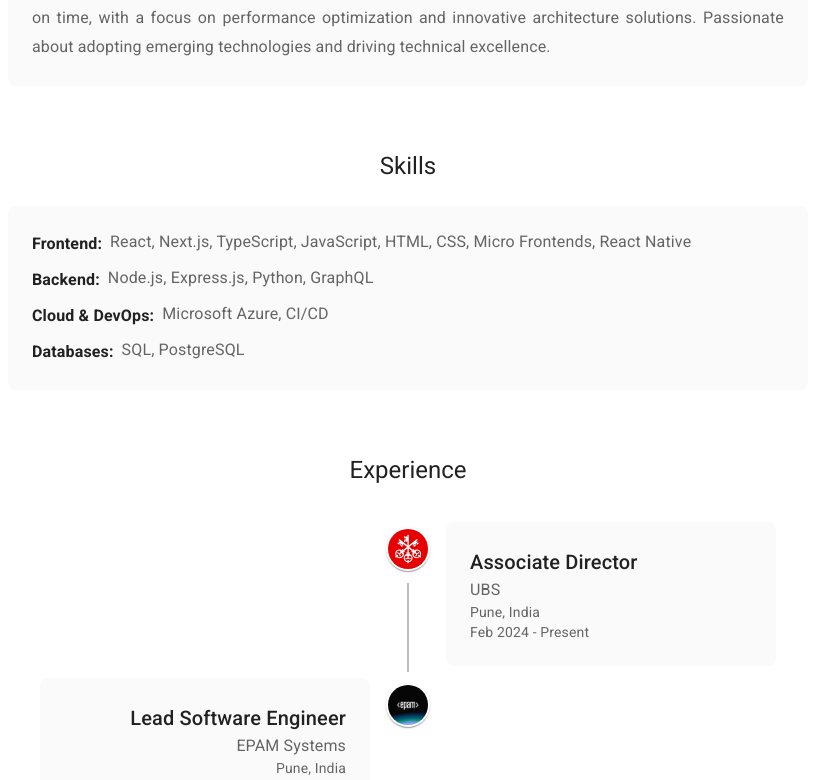
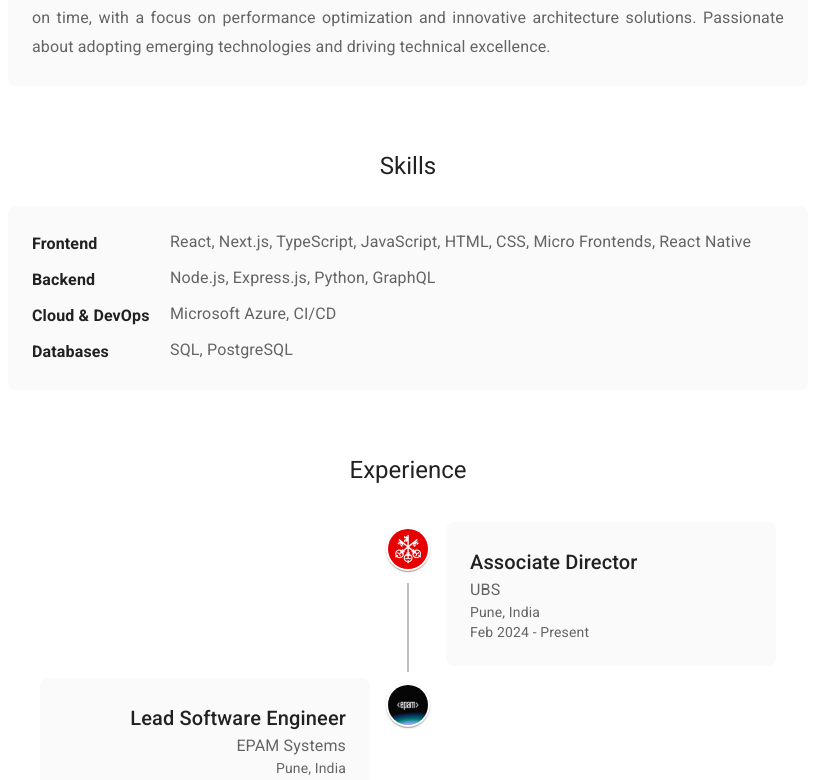
Before and after one commit to vkondi/vkondi.github.io, a React (Vite) app: page / in a window 1280 px wide. Shown: the part 622-1402 px from the top of the page, without its empty margins (232-1047 px from the left). Built offline with nearby package versions, Linux system fonts and the light colour scheme.

Commit message:
chore: profile and skills minor updates

```diff
--- a/src/components/SkillRow.tsx
+++ b/src/components/SkillRow.tsx
@@ -16,9 +16,9 @@ const SkillRow = ({ title, skills }: { title: string; skills: string[] }) => {
     >
       <Typography
         variant="subtitle1"
-        sx={{ fontWeight: 600, mr: 1, margin: 0 }}
+        sx={{ fontWeight: 600, mr: 1, margin: 0, minWidth: "130px", wordBreak: "break-word" }}
       >
-        {title}:
+        {title}
       </Typography>
       <Typography
         variant="body1"
--- a/src/pages/Home/Home.tsx
+++ b/src/pages/Home/Home.tsx
@@ -11,11 +11,11 @@ import WebsitePreview from "../../components/WebsitePreview";
 import { useState } from "react";
 import useMediaQuery from "@mui/material/useMediaQuery";
 import { useTheme } from "@mui/material/styles";
-import SkillRow from "../../components/SkillRow";
 import ShowMoreButton from "../../components/ShowMoreButton";
 import ProfileSection from "./ProfileSection";
 import AboutSection from "./AboutSection";
 import ListRow from "../../components/ListRow";
+import SkillsSection from "./SkillsSection";
 
 const Home = () => {
   const theme = useTheme();
@@ -69,51 +69,7 @@ const Home = () => {
         <AboutSection isMobile={isMobile} />
 
         {/* Skills Section */}
-        <Box sx={{ width: "100%", textAlign: "center" }}>
-          <Typography variant="h5" gutterBottom sx={{ mb: 3 }}>
-            Skills
-          </Typography>
-          <Box
-            sx={{
-              textAlign: "justify",
-              lineHeight: isMobile ? 1.5 : 1.8,
-              backgroundColor: (theme) =>
-                theme.palette.mode === "dark"
-                  ? "rgba(255, 255, 255, 0.05)"
-                  : "rgba(0, 0, 0, 0.02)",
-              p: 3,
-              borderRadius: 2,
-              display: "flex",
-              gap: 1,
-              flexDirection: "column",
-              justifyContent: "center",
-              "& > *": {
-                animation: "fadeInUp 0.5s ease-out forwards",
-              },
-              "@keyframes fadeInUp": {
-                "0%": {
-                  opacity: 0,
-                  transform: "translateX(150px)",
-                },
-                "100%": {
-                  opacity: 1,
-                  transform: "translateX(0)",
-                },
-              },
-            }}
-          >
-            {data.skills.map((data, index) => (
-              <Box
-                key={index}
-                sx={{
-                  animationDelay: `${index * 0.1}s`,
-                }}
-              >
-                <SkillRow skills={data.skills} title={data.title} />
-              </Box>
-            ))}
-          </Box>
-        </Box>
+        <SkillsSection isMobile={isMobile} />
 
         {/* Experience Section */}
         <Box sx={{ width: "100%", textAlign: "center" }}>
--- a/src/pages/Home/ProfileSection.tsx
+++ b/src/pages/Home/ProfileSection.tsx
@@ -30,7 +30,7 @@ const ProfileSection = () => {
             width: "100%",
             height: "100%",
             border: "4px solid",
-            borderColor: "primary.main",
+            borderColor: "primary",
           }}
         />
       </Box>
@@ -66,7 +66,15 @@ const ProfileSection = () => {
               },
             }}
           >
-            {social.name === "Github" ? <GitHub /> : <LinkedIn />}
+            {social.name === "Github" ? (
+              <Tooltip title="Connect on GitHub">
+                <GitHub />
+              </Tooltip>
+            ) : (
+              <Tooltip title="Find me on LinkedIn">
+                <LinkedIn />
+              </Tooltip>
+            )}
           </Link>
         ))}
         <Tooltip title="Send Email">
--- /dev/null
+++ b/src/pages/Home/SkillsSection.tsx
@@ -0,0 +1,57 @@
+import { Box, Typography } from "@mui/material";
+import SkillRow from "../../components/SkillRow";
+import { usePortfolioData } from "../../context/DataContext";
+
+const SkillsSection = ({ isMobile }: { isMobile: boolean }) => {
+  const data = usePortfolioData();
+
+  return (
+    <Box sx={{ width: "100%", textAlign: "center" }}>
+      <Typography variant="h5" gutterBottom sx={{ mb: 3 }}>
+        Skills
+      </Typography>
+      <Box
+        sx={{
+          textAlign: "justify",
+          lineHeight: isMobile ? 1.5 : 1.8,
+          backgroundColor: (theme) =>
+            theme.palette.mode === "dark"
+              ? "rgba(255, 255, 255, 0.05)"
+              : "rgba(0, 0, 0, 0.02)",
+          p: 3,
+          borderRadius: 2,
+          display: "flex",
+          gap: 1,
+          flexDirection: "column",
+          justifyContent: "center",
+          "& > *": {
+            animation: "fadeInUp 0.5s ease-out forwards",
+          },
+          "@keyframes fadeInUp": {
+            "0%": {
+              opacity: 0,
+              transform: "translateX(150px)",
+            },
+            "100%": {
+              opacity: 1,
+              transform: "translateX(0)",
+            },
+          },
+        }}
+      >
+        {data.skills.map((skill, index) => (
+          <Box
+            key={index}
+            sx={{
+              animationDelay: `${index * 0.1}s`,
+            }}
+          >
+            <SkillRow skills={skill.skills} title={skill.title} />
+          </Box>
+        ))}
+      </Box>
+    </Box>
+  );
+};
+
+export default SkillsSection;
```
